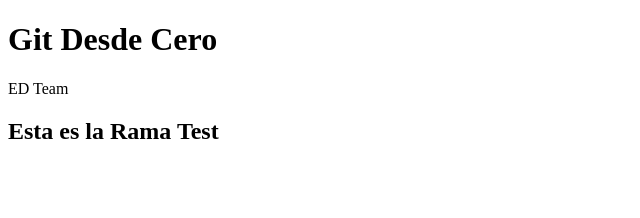
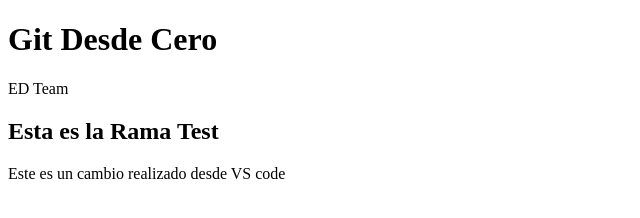
Before and after one commit to metempsicosis/practicando-git, a plain HTML site: page index.html in a window 1280 px wide. Shown: the whole page, without its empty margins (0-640 px from the left). Drawn offline with Linux system fonts and the light colour scheme.

Commit message:
Primer Commit desde VS Code

```diff
--- a/index.html
+++ b/index.html
@@ -2,12 +2,20 @@
 <html lang="en">
 <head>
     <meta charset="UTF-8">
-    <meta name="viewport" content="width=device-width, initial-scale=1.0">
+
     <title>Practicando con Git</title>
 </head>
 <body>
     <h1>Git Desde Cero</h1>
     <p>ED Team</p>
-    <h2>Esta es la Rama Test</h2>
+    <section>
+        <h2>Esta es la Rama Test</h2>
+    </section>
+    <div>
+        <p>
+            Este es un cambio realizado desde VS code
+        </p>
+    </div>
+
 </body>
 </html>
```
Also changed, not shown: 1 other file.
